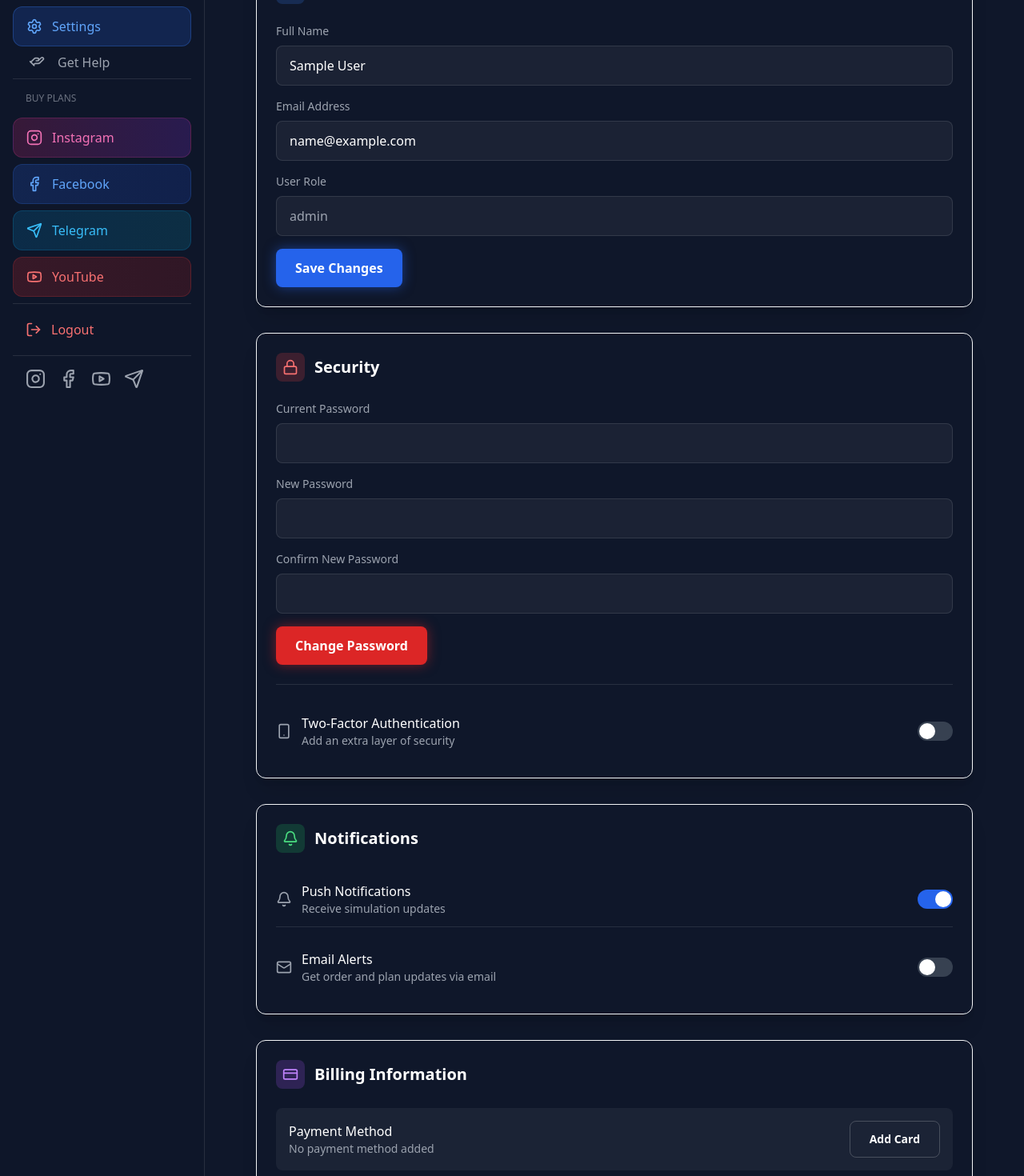
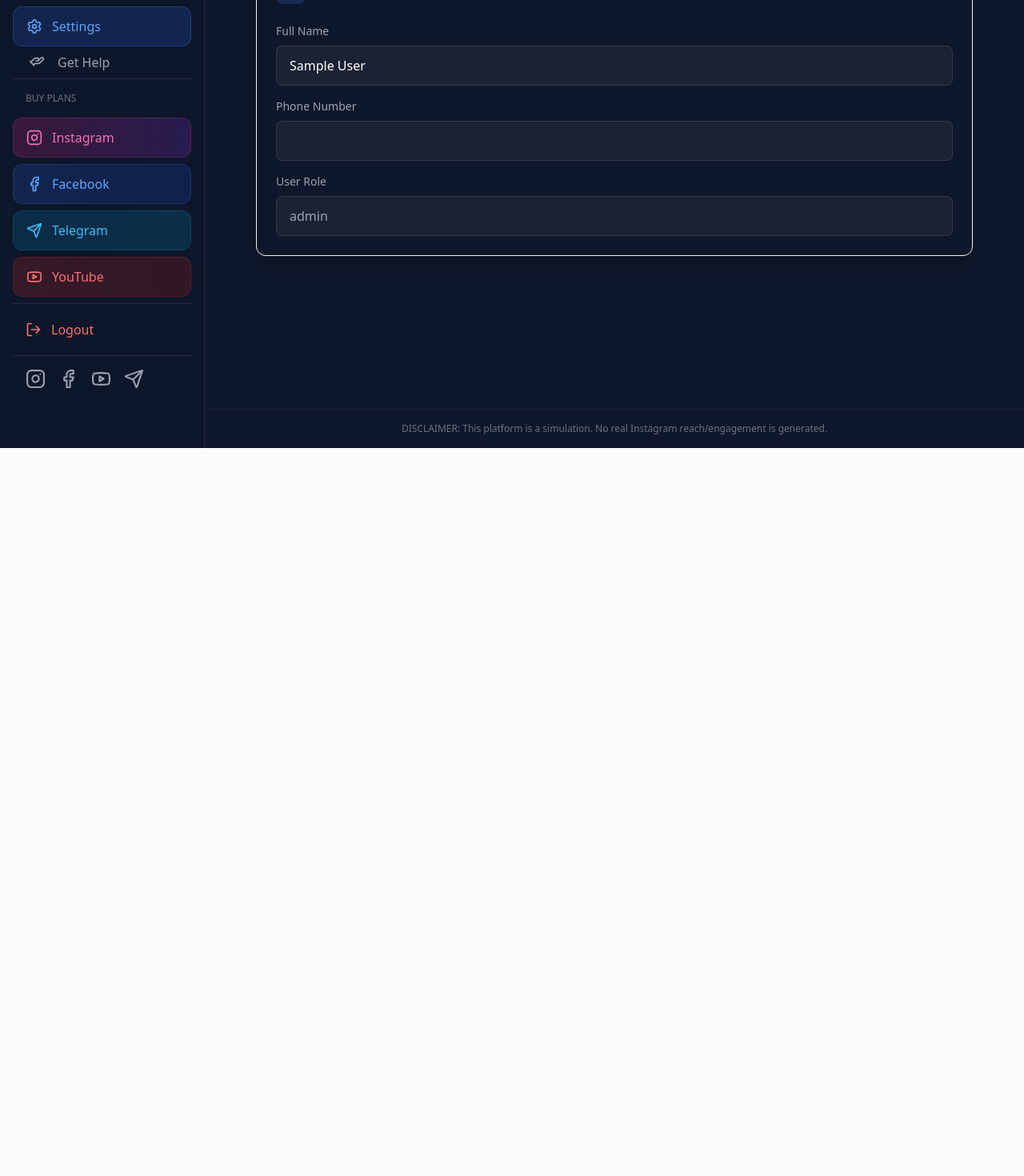
Before and after one commit to shivam-metablock/Instagram_Like, a React (Vite) app: page /settings in a window 1280 px wide. Shown: the part 240-1710 px from the top of the page at 80% size. After the commit the page ends 800 px from the top, so only its background shows below. Built offline with nearby package versions, Linux system fonts and the light colour scheme; sample sign-in values are in the browser's storage.

Commit message:
update user and admin settings

```diff
--- a/src/context/AuthContext.tsx
+++ b/src/context/AuthContext.tsx
@@ -6,6 +6,7 @@ interface User {
     name: string;
     email: string;
     role: string;
+    number:string;
 }
 
 interface AuthContextType {
@@ -38,6 +39,7 @@ export const AuthProvider: React.FC<{ children: React.ReactNode }> = ({ children
             _id: data._id,
             name: data.name,
             email: data.email,
+            number:data.number,
             role: data.role
         };
         setUser(userData);
@@ -52,6 +54,7 @@ export const AuthProvider: React.FC<{ children: React.ReactNode }> = ({ children
             _id: data._id,
             name: data.name,
             email: data.email,
+            number:data.number,
             role: data.role
         };
         setUser(userData);
--- a/src/pages/Settings.tsx
+++ b/src/pages/Settings.tsx
@@ -1,42 +1,40 @@
 import React, { useState } from 'react';
 import { Layout } from '../components/ui/Layout';
 import { Card } from '../components/ui/Card';
-import { Button } from '../components/ui/Button';
 import { useAuth } from '../context/AuthContext';
-import { User, Bell, Lock, CreditCard, Mail, Smartphone } from 'lucide-react';
+import { User, CreditCard } from 'lucide-react';
 import { PaymentConfigForm } from '../components/settings/PaymentConfigForm';
 
 export const Settings: React.FC = () => {
     const { user } = useAuth();
-    const [notificationsEnabled, setNotificationsEnabled] = useState(true);
-    const [emailAlerts, setEmailAlerts] = useState(false);
-    const [twoFactorEnabled, setTwoFactorEnabled] = useState(false);
+
+    // const [twoFactorEnabled, setTwoFactorEnabled] = useState(false);
 
     const [profileData, setProfileData] = useState({
         name: user?.name || '',
-        email: user?.email || '',
+        number: user?.number || '',
     });
 
-    const [passwordData, setPasswordData] = useState({
-        currentPassword: '',
-        newPassword: '',
-        confirmPassword: '',
-    });
+    // const [passwordData, setPasswordData] = useState({
+    //     currentPassword: '',
+    //     newPassword: '',
+    //     confirmPassword: '',
+    // });
 
     const handleProfileUpdate = (e: React.FormEvent) => {
         e.preventDefault();
         alert('Profile updated! (Demo only)');
     };
 
-    const handlePasswordChange = (e: React.FormEvent) => {
-        e.preventDefault();
-        if (passwordData.newPassword !== passwordData.confirmPassword) {
-            alert('Passwords do not match!');
-            return;
-        }
-        alert('Password changed! (Demo only)');
-        setPasswordData({ currentPassword: '', newPassword: '', confirmPassword: '' });
-    };
+    // const handlePasswordChange = (e: React.FormEvent) => {
+    //     e.preventDefault();
+    //     if (passwordData.newPassword !== passwordData.confirmPassword) {
+    //         alert('Passwords do not match!');
+    //         return;
+    //     }
+    //     alert('Password changed! (Demo only)');
+    //     setPasswordData({ currentPassword: '', newPassword: '', confirmPassword: '' });
+    // };
 
     return (
         <Layout>
@@ -60,19 +58,19 @@ export const Settings: React.FC = () => {
                             <label className="block text-sm font-medium text-gray-400 mb-2">Full Name</label>
                             <input
                                 type="text"
+                                readOnly
                                 className="w-full bg-white/5 border border-white/10 rounded-lg px-4 py-3 text-white focus:outline-none focus:border-blue-500/50"
                                 value={profileData.name}
-                                onChange={(e) => setProfileData({ ...profileData, name: e.target.value })}
-                            />
+                                   />
                         </div>
                         <div>
-                            <label className="block text-sm font-medium text-gray-400 mb-2">Email Address</label>
+                            <label className="block text-sm font-medium text-gray-400 mb-2">Phone Number</label>
                             <input
-                                type="email"
+                                type="number"
+                                readOnly
                                 className="w-full bg-white/5 border border-white/10 rounded-lg px-4 py-3 text-white focus:outline-none focus:border-blue-500/50"
-                                value={profileData.email}
-                                onChange={(e) => setProfileData({ ...profileData, email: e.target.value })}
-                            />
+                                value={profileData.number}
+                                   />
                         </div>
                         <div>
                             <label className="block text-sm font-medium text-gray-400 mb-2">User Role</label>
@@ -80,12 +78,12 @@ export const Settings: React.FC = () => {
                                 {user?.role || 'USER'}
                             </div>
                         </div>
-                        <Button type="submit">Save Changes</Button>
+                        {/* <Button type="submit">Save Changes</Button> */}
                     </form>
                 </Card>
 
                 {/* Security Settings */}
-                <Card>
+                {/* <Card>
                     <div className="flex items-center gap-3 mb-6">
                         <div className="p-2 bg-red-500/20 rounded-lg text-red-400">
                             <Lock size={20} />
@@ -144,10 +142,10 @@ export const Settings: React.FC = () => {
                             </label>
                         </div>
                     </div>
-                </Card>
+                </Card> */}
 
                 {/* Notification Settings */}
-                <Card>
+                {/* <Card>
                     <div className="flex items-center gap-3 mb-6">
                         <div className="p-2 bg-green-500/20 rounded-lg text-green-400">
                             <Bell size={20} />
@@ -194,10 +192,10 @@ export const Settings: React.FC = () => {
                             </label>
                         </div>
                     </div>
-                </Card>
+                </Card> */}
 
                 {/* Billing Info */}
-                <Card>
+                {/* <Card>
                     <div className="flex items-center gap-3 mb-6">
                         <div className="p-2 bg-purple-500/20 rounded-lg text-purple-400">
                             <CreditCard size={20} />
@@ -221,7 +219,7 @@ export const Settings: React.FC = () => {
                             <Button variant="outline" className="text-sm">View History</Button>
                         </div>
                     </div>
-                </Card>
+                </Card> */}
 
                 {/* Admin Payment Configuration */}
                 {user?.role === 'ADMIN' && (
@@ -238,7 +236,7 @@ export const Settings: React.FC = () => {
                 )}
 
                 {/* Danger Zone */}
-                <Card className="border-red-500/20">
+                {/* <Card className="border-red-500/20">
                     <h3 className="text-xl font-bold text-red-400 mb-4">Danger Zone</h3>
                     <div className="space-y-3">
                         <div className="p-4 bg-red-500/10 rounded-lg border border-red-500/20">
@@ -251,7 +249,7 @@ export const Settings: React.FC = () => {
                             </div>
                         </div>
                     </div>
-                </Card>
+                </Card> */}
             </div>
         </Layout>
     );
```
Also changed, not shown: 1 other file (tests, documents, lock files or other folders).
